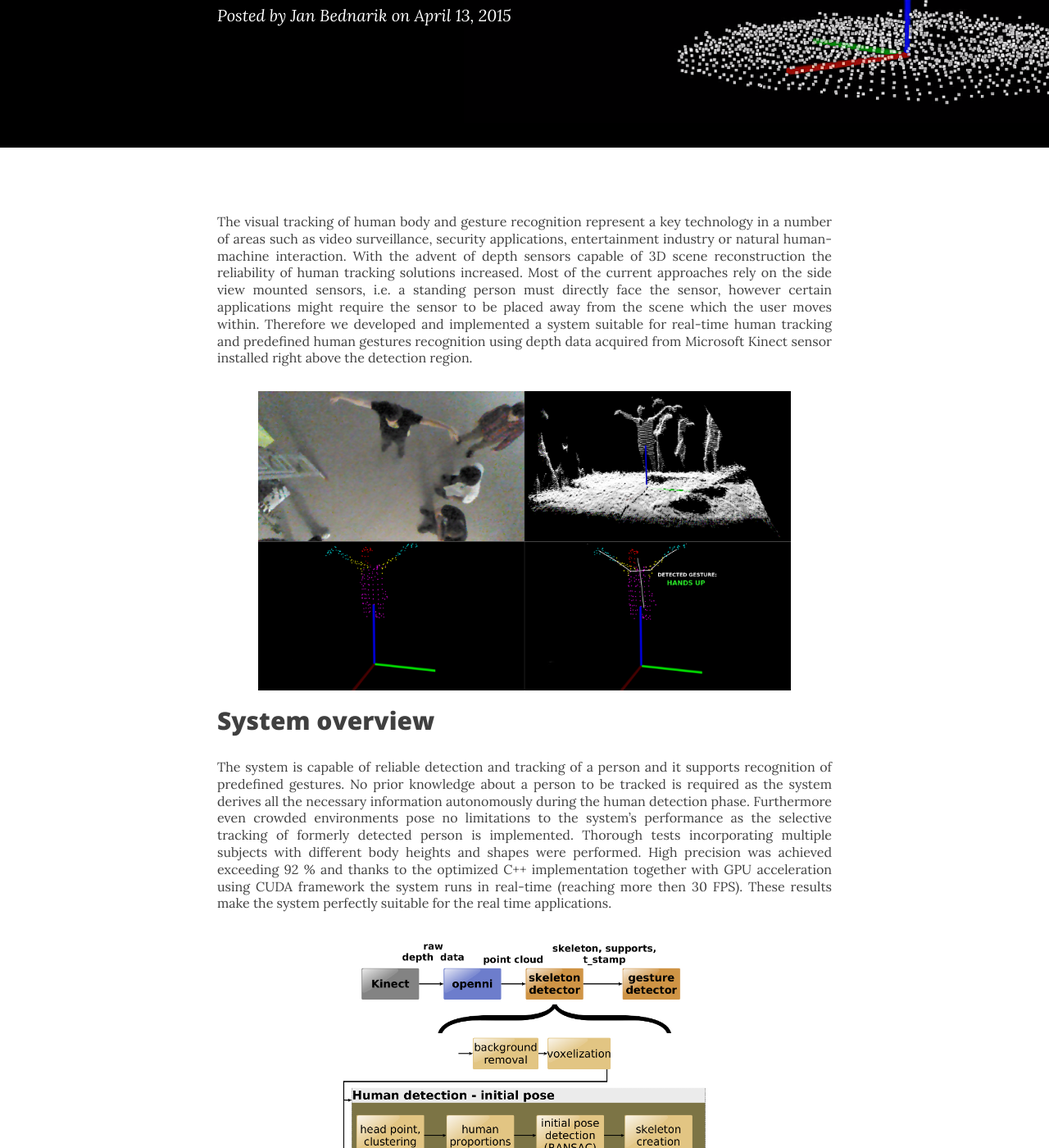
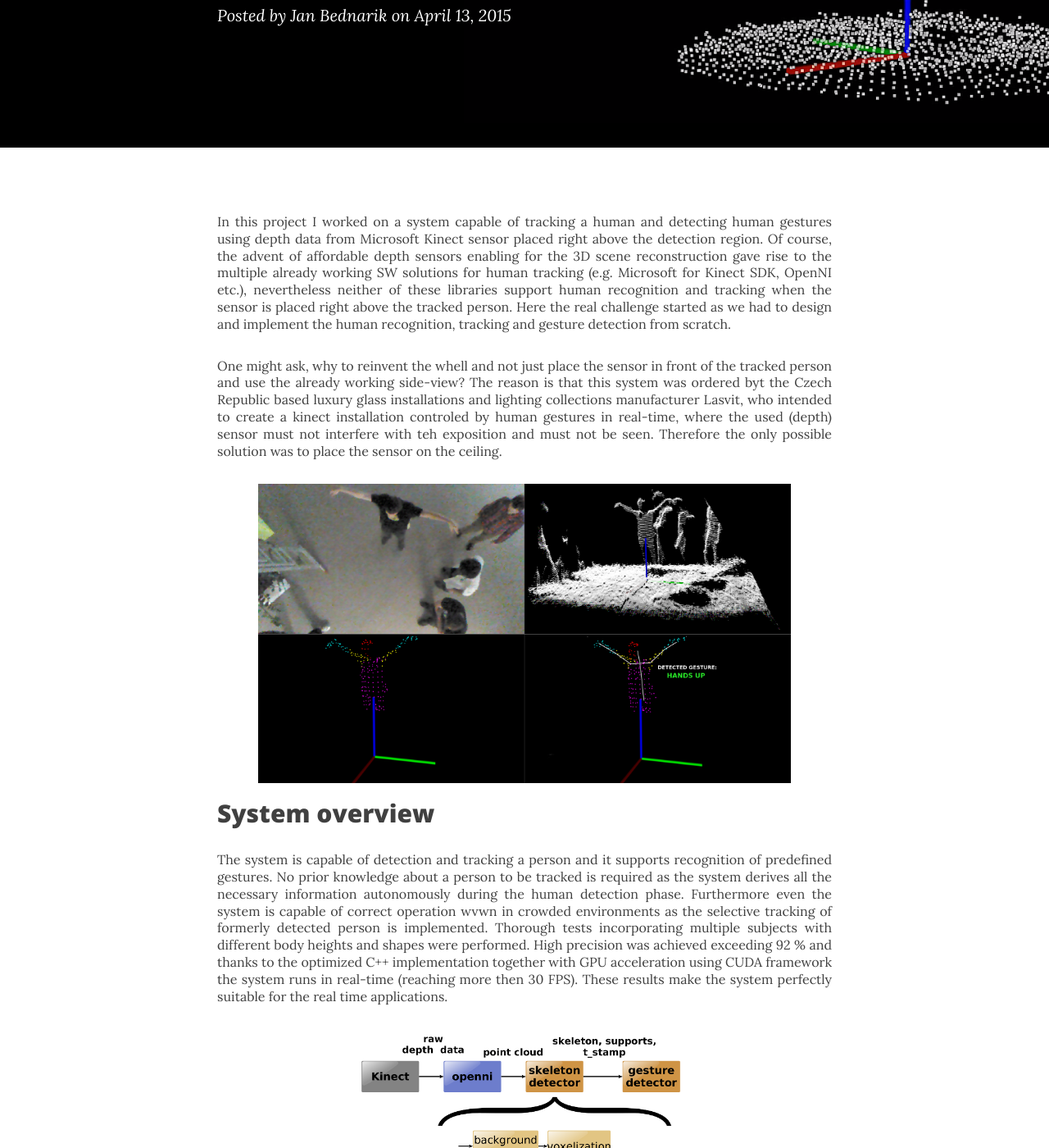
Before and after one commit to bednarikjan/bednarikjan.github.io, a Jekyll site: the page built from _posts/2015-04-15-gesture_recognition_using_top_view_depth_data.markdown, in a window 1280 px wide and 1400 px high, scrolled down 313 px. Shown: the whole window at 82% size. Built offline with Jekyll 4.4.1, drawn with Linux system fonts in a browser that asks for light colours; nearby versions of some CDN libraries.

Commit message:
Update 2015-04-15-gesture_recognition_using_top_view_depth_data.markdown

```diff
--- a/_posts/2015-04-15-gesture_recognition_using_top_view_depth_data.markdown
+++ b/_posts/2015-04-15-gesture_recognition_using_top_view_depth_data.markdown
@@ -8,7 +8,9 @@ author: Jan Bednarik
 published: true
 ---
 
-<p>The visual tracking of human body and gesture recognition represent a key technology in a number of areas such as video surveillance, security applications, entertainment industry or natural human-machine interaction. With the advent of depth sensors capable of 3D scene reconstruction the reliability of human tracking solutions increased. Most of the current approaches rely on the side view mounted sensors, i.e. a standing person must directly face the sensor, however certain applications might require the sensor to be placed away from the scene which the user moves within. Therefore we developed and implemented a system suitable for real-time human tracking and predefined human gestures recognition using depth data acquired from Microsoft Kinect sensor installed right above the detection region.</p>
+<p> In this project I worked on a system capable of tracking a human and detecting human gestures using depth data from Microsoft Kinect sensor placed right above the detection region. Of course, the advent of affordable depth sensors enabling for the 3D scene reconstruction gave rise to the multiple already working SW solutions for human tracking (e.g. Microsoft for Kinect SDK, OpenNI etc.), nevertheless neither of these libraries support human recognition and tracking when the sensor is placed right above the tracked person. Here the real challenge started as we had to design and implement the human recognition, tracking and gesture detection from scratch. </p>
+
+<p>One might ask, why to reinvent the whell and not just place the sensor in front of the tracked person and use the already working side-view? The reason is that this system was ordered byt the Czech Republic based luxury glass installations and lighting collections manufacturer Lasvit, who intended to create a kinect installation controled by human gestures in real-time, where the used (depth) sensor must not interfere with teh exposition and must not be seen. Therefore the only possible solution was to place the sensor on the ceiling.</p>
 
 <div>
   <a href="/img/2015-04-15-hum_gest_rec/tracking.png">
@@ -18,7 +20,7 @@ published: true
 
 <h2>System overview</h2>
 
-<p>The system is capable of reliable detection and tracking of a person and it supports recognition of predefined gestures. No prior knowledge about a person to be tracked is required as the system derives all the necessary information autonomously during the human detection phase. Furthermore even crowded environments pose no limitations to the system’s performance as the selective tracking of formerly detected person is implemented. Thorough tests incorporating multiple subjects with different body heights and shapes were performed. High precision was achieved exceeding 92 % and thanks to the optimized C++ implementation together with GPU acceleration using CUDA framework the system runs in real-time (reaching more then 30 FPS). These results make the system perfectly suitable for the real time applications.</p>
+<p>The system is capable of detection and tracking a person and it supports recognition of predefined gestures. No prior knowledge about a person to be tracked is required as the system derives all the necessary information autonomously during the human detection phase. Furthermore even the system is capable of correct operation wvwn in crowded environments as the selective tracking of formerly detected person is implemented. Thorough tests incorporating multiple subjects with different body heights and shapes were performed. High precision was achieved exceeding 92 % and thanks to the optimized C++ implementation together with GPU acceleration using CUDA framework the system runs in real-time (reaching more then 30 FPS). These results make the system perfectly suitable for the real time applications.</p>
 
 <div>
   <a href="/img/2015-04-15-hum_gest_rec/system_architecture.png">
```
